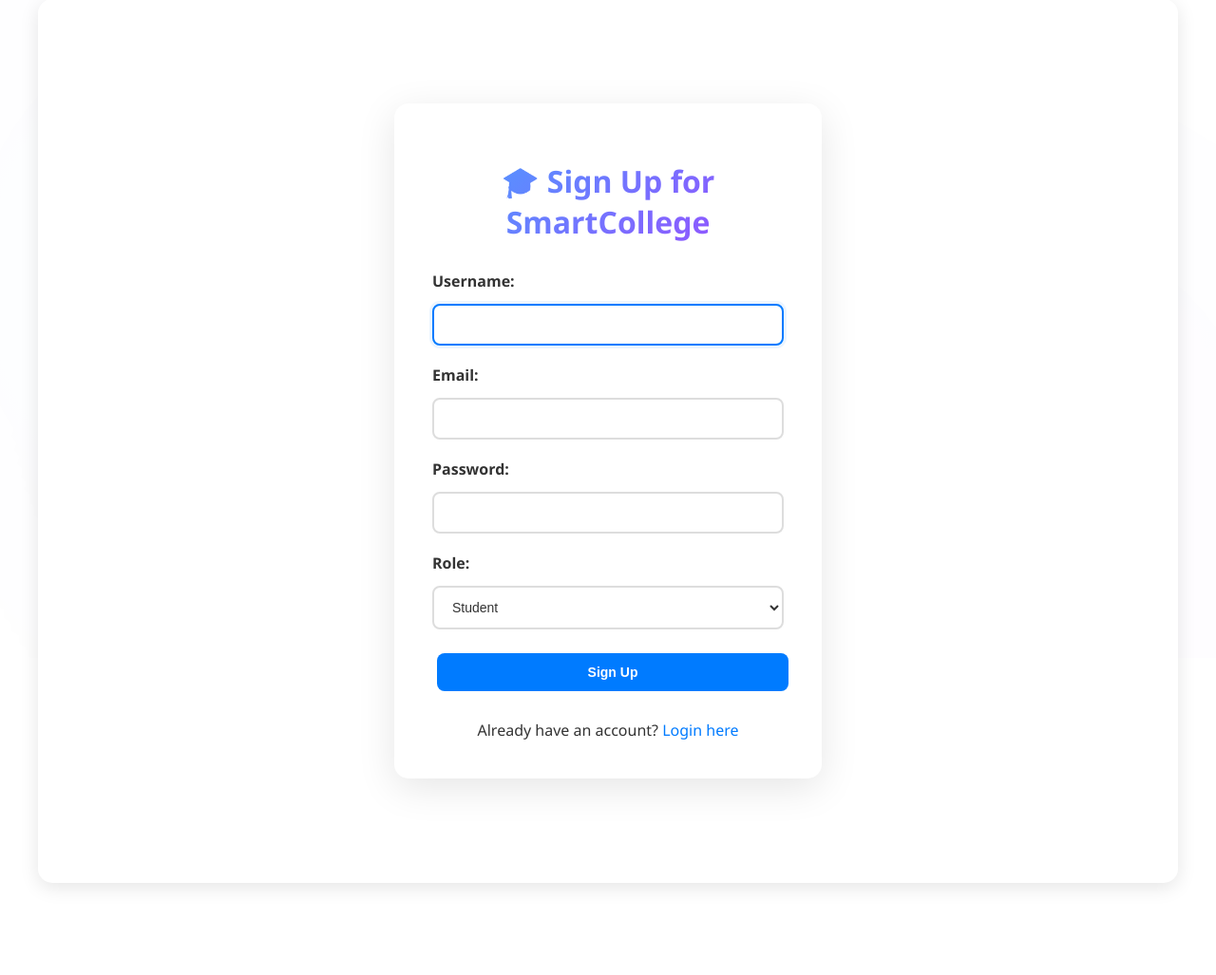
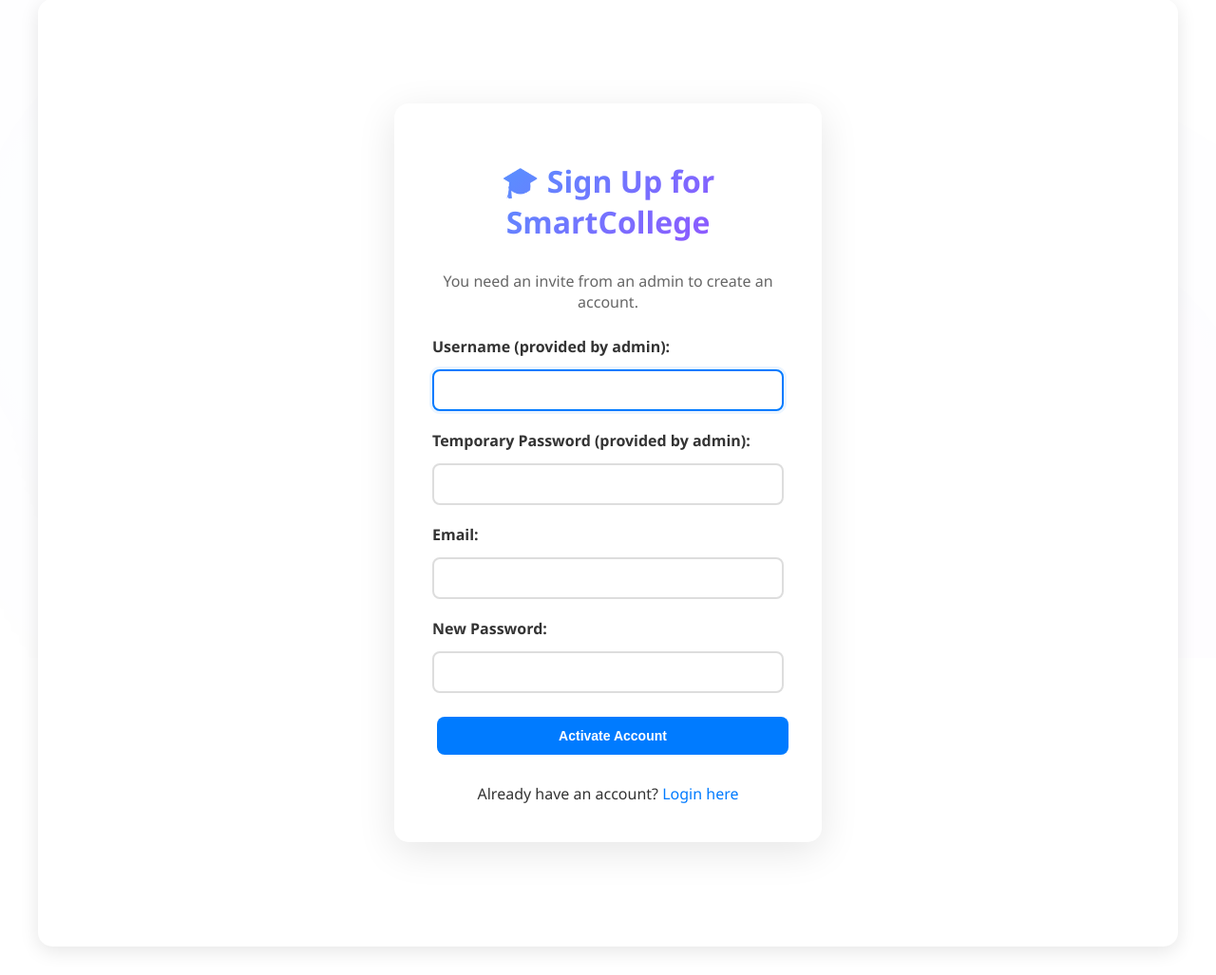
Before and after one commit to vishalsingh-2005/Smart-College01, a Django app: page /signup/ in a window 1280 px wide. Shown: the part 107-1134 px from the top of the page at 95% size. Before the commit the page ends 1042 px from the top, so only its background shows below. Run offline with Django 5.2, Linux system fonts and the light colour scheme.

Commit message:
Add user invitation system for admin-controlled account creation
Introduce a UserInvite model and related views/URLs to enable administrators to create temporary invites for new users. This includes generating temporary passwords, managing invite statuses, and updating the signup process to use these invites for account activation.

Replit-Commit-Author: Agent
Replit-Commit-Session-Id: 3c2aca3a-03bf-43b3-8e31-eb2293139811
Replit-Commit-Checkpoint-Type: intermediate_checkpoint
Replit-Commit-Screenshot-Url: https://storage.googleapis.com/screenshot-production-us-central1/ef342bfb-482a-4536-8518-edfae520c052/3c2aca3a-03bf-43b3-8e31-eb2293139811/Bc1IQkb

```diff
--- a/college_app/urls.py
+++ b/college_app/urls.py
@@ -6,4 +6,7 @@ urlpatterns = [
     path('login/', views.login_view, name='login'),
     path('logout/', views.logout_view, name='logout'),
     path('dashboard/', views.dashboard_view, name='dashboard'),
+    path('admin/create-invite/', views.create_user_invite, name='create_invite'),
+    path('admin/manage-invites/', views.manage_invites, name='manage_invites'),
+    path('admin/delete-invite/<int:invite_id>/', views.delete_invite, name='delete_invite'),
 ]
--- a/college_app/views.py
+++ b/college_app/views.py
@@ -3,25 +3,46 @@ from django.contrib.auth import authenticate, login, logout
 from django.contrib.auth.decorators import login_required
 from django.contrib.auth.models import User
 from django.contrib import messages
-from .models import Profile
+from .models import Profile, UserInvite
+
 
 def signup_view(request):
     if request.method == 'POST':
         username = request.POST.get('username')
         email = request.POST.get('email')
         password = request.POST.get('password')
-        role = request.POST.get('role')
+        temp_password = request.POST.get('temp_password')
 
-        if User.objects.filter(username=username).exists():
-            messages.error(request, 'Username already exists')
+        try:
+            invite = UserInvite.objects.get(username=username, status='pending')
+
+            if invite.temporary_password != temp_password:
+                messages.error(request, 'Invalid temporary password. Please check the credentials provided by admin.')
+                return render(request, 'college_app/signup.html')
+
+            if invite.email != email:
+                messages.error(request, 'Email does not match the invite. Please use the email provided by admin.')
+                return render(request, 'college_app/signup.html')
+
+            if User.objects.filter(username=username).exists():
+                messages.error(request, 'Username already exists')
+                return render(request, 'college_app/signup.html')
+
+            user = User.objects.create_user(username=username, email=email, password=password)
+            Profile.objects.create(user=user, role=invite.role)
+
+            invite.status = 'activated'
+            invite.save()
+
+            messages.success(request, 'Account activated successfully! Please login.')
+            return redirect('login')
+
+        except UserInvite.DoesNotExist:
+            messages.error(request, 'No invite found for this username. Please contact admin.')
             return render(request, 'college_app/signup.html')
 
-        user = User.objects.create_user(username=username, email=email, password=password)
-        Profile.objects.create(user=user, role=role)
-        messages.success(request, 'Account created successfully! Please login.')
-        return redirect('login')
+    return render(request, 'college_app/signup.html')
 
-    return render(request, 'college_app/signup.html')
 
 def login_view(request):
     if request.method == 'POST':
@@ -37,10 +58,12 @@ def login_view(request):
 
     return render(request, 'college_app/login.html')
 
+
 @login_required
 def logout_view(request):
     logout(request)
     return redirect('login')
+
 
 @login_required
 def dashboard_view(request):
@@ -50,3 +73,65 @@ def dashboard_view(request):
         'role': profile.role,
     }
     return render(request, 'college_app/dashboard.html', context)
+
+
+@login_required
+def create_user_invite(request):
+    if request.user.profile.role != 'admin':
+        messages.error(request, 'Only admins can create user invites')
+        return redirect('dashboard')
+
+    if request.method == 'POST':
+        username = request.POST.get('username')
+        email = request.POST.get('email')
+        role = request.POST.get('role')
+
+        if UserInvite.objects.filter(username=username).exists():
+            messages.error(request, 'An invite for this username already exists')
+            return render(request, 'college_app/create_invite.html')
+
+        if User.objects.filter(username=username).exists():
+            messages.error(request, 'This username is already taken')
+            return render(request, 'college_app/create_invite.html')
+
+        temp_password = UserInvite.generate_temp_password()
+
+        UserInvite.objects.create(
+            username=username,
+            email=email,
+            role=role,
+            temporary_password=temp_password,
+            created_by=request.user
+        )
+
+        messages.success(request, f'Invite created! Username: {username}, Temporary Password: {temp_password}')
+        return redirect('manage_invites')
+
+    return render(request, 'college_app/create_invite.html')
+
+
+@login_required
+def manage_invites(request):
+    if request.user.profile.role != 'admin':
+        messages.error(request, 'Only admins can manage user invites')
+        return redirect('dashboard')
+
+    invites = UserInvite.objects.all().order_by('-created_at')
+    return render(request, 'college_app/manage_invites.html', {'invites': invites})
+
+
+@login_required
+def delete_invite(request, invite_id):
+    if request.user.profile.role != 'admin':
+        messages.error(request, 'Only admins can delete invites')
+        return redirect('dashboard')
+
+    if request.method == 'POST':
+        try:
+            invite = UserInvite.objects.get(id=invite_id)
+            invite.delete()
+            messages.success(request, 'Invite deleted successfully')
+        except UserInvite.DoesNotExist:
+            messages.error(request, 'Invite not found')
+
+    return redirect('manage_invites')
--- a/templates/college_app/signup.html
+++ b/templates/college_app/signup.html
@@ -5,26 +5,24 @@
 {% block content %}
 <div class="signup-container">
     <h1>🎓 Sign Up for SmartCollege</h1>
+    <p style="text-align: center; color: var(--text-secondary); margin-bottom: 20px;">
+        You need an invite from an admin to create an account.
+    </p>
     <form method="POST">
         {% csrf_token %}
-        <label for="username">Username:</label>
+        <label for="username">Username (provided by admin):</label>
         <input type="text" name="username" id="username" required autofocus>
+
+        <label for="temp_password">Temporary Password (provided by admin):</label>
+        <input type="text" name="temp_password" id="temp_password" required>
 
         <label for="email">Email:</label>
         <input type="email" name="email" id="email" required>
 
-        <label for="password">Password:</label>
+        <label for="password">New Password:</label>
         <input type="password" name="password" id="password" required>
 
-        <label for="role">Role:</label>
-        <select name="role" id="role" required>
-            <option value="student">Student</option>
-            <option value="teacher">Teacher</option>
-            <option value="doctor">Doctor</option>
-            <option value="admin">Admin</option>
-        </select>
-
-        <button type="submit" style="width: 100%; margin-top: 20px;">Sign Up</button>
+        <button type="submit" style="width: 100%; margin-top: 20px;">Activate Account</button>
     </form>
     <p style="text-align: center; margin-top: 20px;">Already have an account? <a href="{% url 'login' %}">Login here</a></p>
 </div>
```
Also changed, not shown: college_app/models.py (+24 -0 lines), templates/college_app/create_invite.html (added, +35 -0 lines), templates/college_app/dashboard.html (+9 -0 lines), templates/college_app/manage_invites.html (added, +66 -0 lines), college_app/migrations/0002_userinvite.py (added), db.sqlite3, 1 other file.
